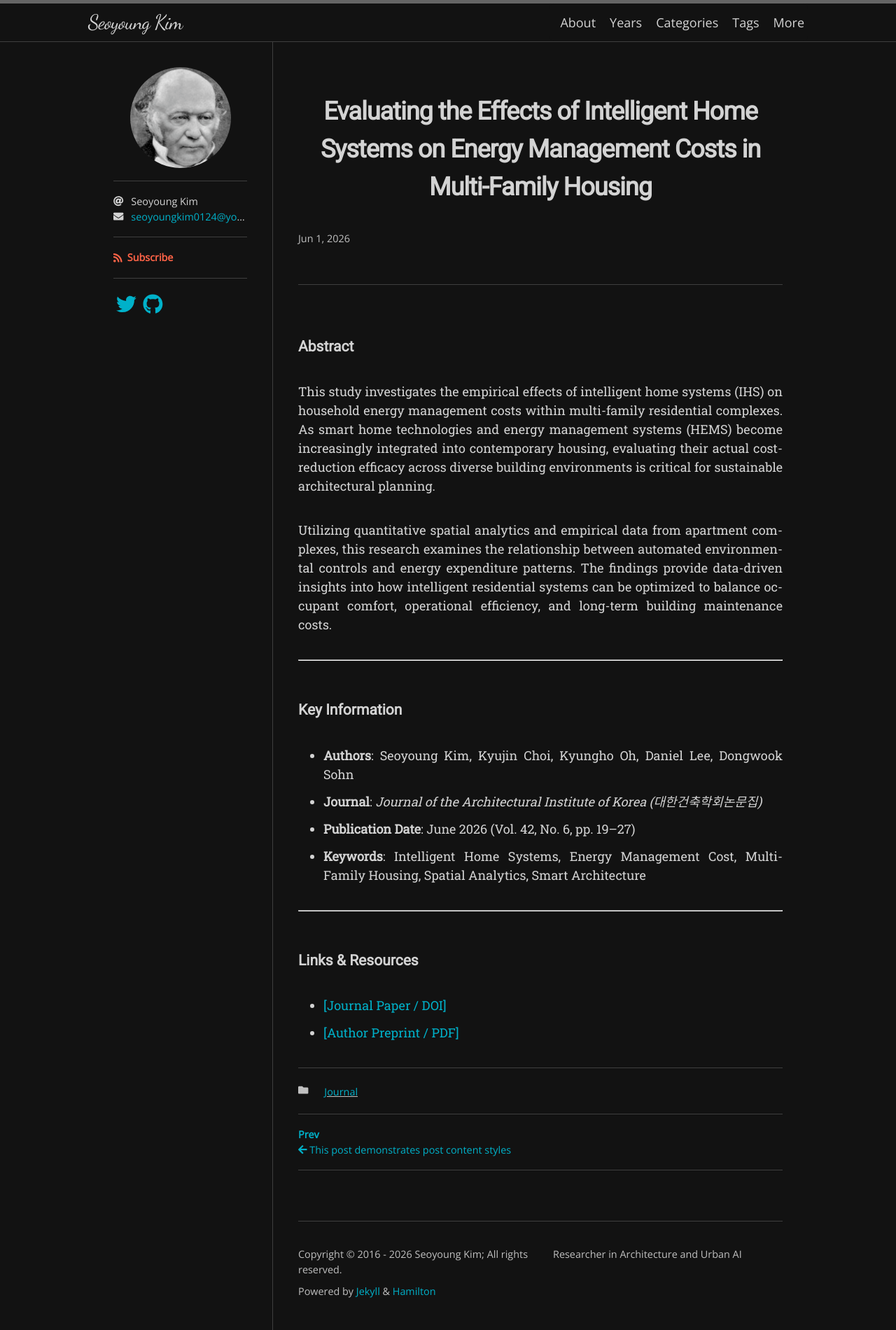
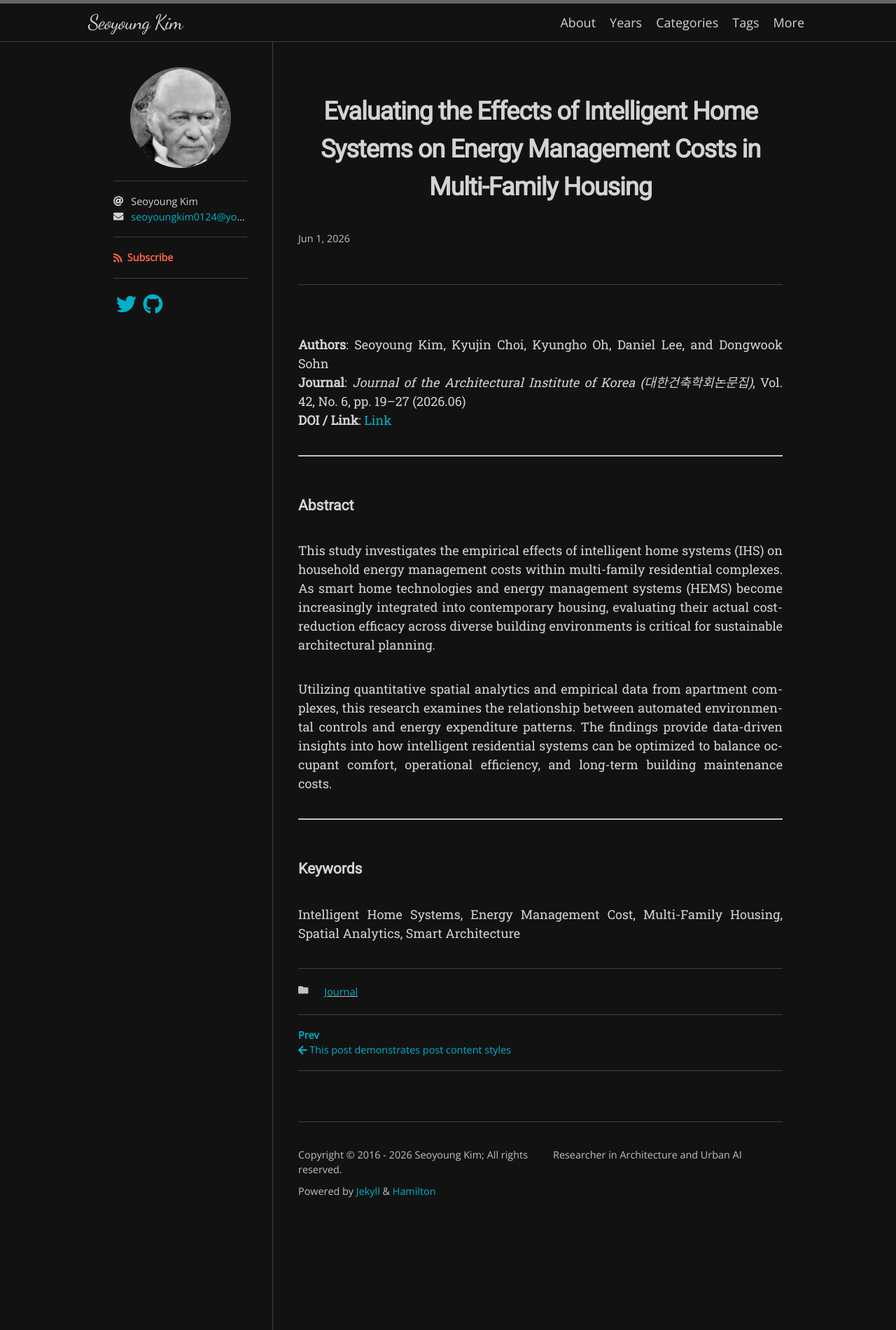
Before and after one commit to seoyoung-git/seoyoung-git.github.io, a Jekyll site: the page built from _posts/2026-06-01-evaluating-effects-intelligent-home-systems.md, in a window 1280 px wide. Shown: the whole page at 70% size. Built offline with Jekyll 4.4.1, drawn with Linux system fonts in a browser that asks for light colours; nearby versions of some CDN libraries; some web fonts are replaced.

Commit message:
Add new post on evaluating intelligent home systems

```diff
--- a/_posts/2016-05-20-welcome-to-jekyll.md
+++ b/_posts/2026-06-01-evaluating-effects-intelligent-home-systems.md
@@ -3,10 +3,12 @@ layout: post
 title: "Evaluating the Effects of Intelligent Home Systems on Energy Management Costs in Multi-Family Housing"
 date: 2026-06-01
 categories: [Journal]
-authors: "Seoyoung Kim, Kyujin Choi, Kyungho Oh, Daniel Lee, and Dongwook Sohn"
-venue: "Journal of the Architectural Institute of Korea"
-status: "Vol. 42, No. 6, pp. 19–27"
-doi: "https://doi.org/..."
+---
+
+**Authors**: Seoyoung Kim, Kyujin Choi, Kyungho Oh, Daniel Lee, and Dongwook Sohn
+**Journal**: *Journal of the Architectural Institute of Korea (대한건축학회논문집)*, Vol. 42, No. 6, pp. 19–27 (2026.06)
+**DOI / Link**: [Link](https://doi.org/...)
+
 ---
 
 ### Abstract
@@ -16,14 +18,5 @@ Utilizing quantitative spatial analytics and empirical data from apartment compl
 
 ---
 
-### Key Information
-* **Authors**: Seoyoung Kim, Kyujin Choi, Kyungho Oh, Daniel Lee, Dongwook Sohn
-* **Journal**: *Journal of the Architectural Institute of Korea (대한건축학회논문집)*
-* **Publication Date**: June 2026 (Vol. 42, No. 6, pp. 19–27)
-* **Keywords**: Intelligent Home Systems, Energy Management Cost, Multi-Family Housing, Spatial Analytics, Smart Architecture
-
----
-
-### Links & Resources
-* [[Journal Paper / DOI]](https://doi.org/...)
-* [[Author Preprint / PDF]](/assets/papers/2026_IHS_Energy_Management.pdf)
+### Keywords
+Intelligent Home Systems, Energy Management Cost, Multi-Family Housing, Spatial Analytics, Smart Architecture
```
